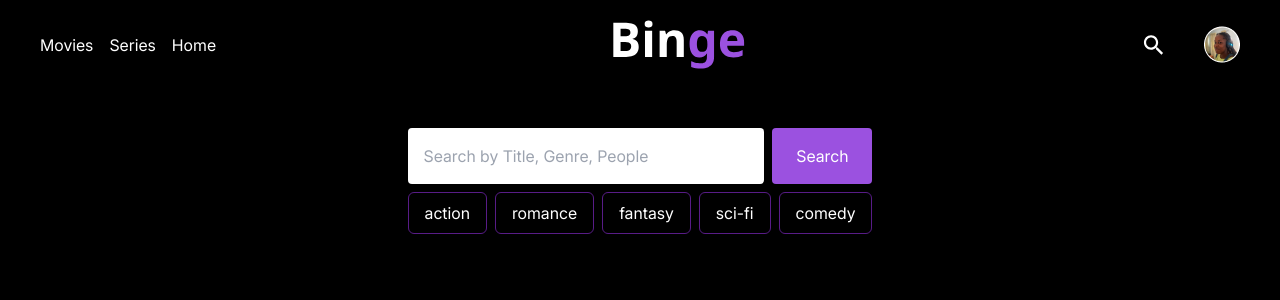
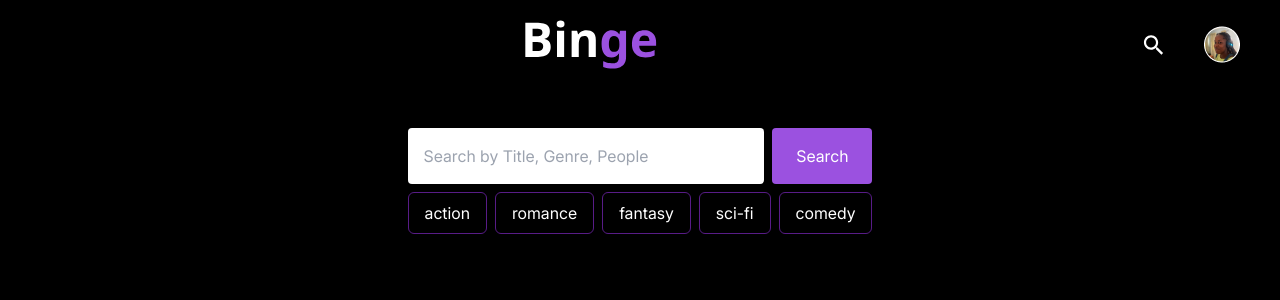
Before and after one commit to oseji/Binge, a React (Vite) app: page /Search in a window 1280 px wide. Shown: the top 300 px of the page. Built offline with nearby package versions, Linux system fonts and the light colour scheme.

Commit message:
refactored header

```diff
--- a/src/index.css
+++ b/src/index.css
@@ -284,5 +284,7 @@ footer {
 }
 
 .movieThumbnail {
-  @apply h-48 md:h-56 cursor-pointer;
+  @apply h-48 md:h-72 cursor-pointer;
 }
+
+/* SEARCH */
--- a/src/movies-series/MediaCategories.tsx
+++ b/src/movies-series/MediaCategories.tsx
@@ -1,6 +1,8 @@
 import axios from "axios";
 import { useEffect, useState } from "react";
+import { useSelector, UseSelector } from "react-redux";
 import { CircularProgress } from "@mui/material";
+import { RootState } from "../redux/store";
 
 type movieType = {
   poster_path: string;
@@ -24,11 +26,15 @@ type propTypes = {
 };
 
 const MediaCategories = (props: propTypes) => {
+  const isLoggedIn = useSelector(
+    (state: RootState) => state.loginSetter.isLoggedIn
+  );
+
   const [categoryData, setCategoryData] = useState<
     Record<string, categoryDataType>
   >(() => {
-    const initialState: Record<string, categoryDataType> = {};
-    // Only initialize the categories we received in props
+    const initialState: Record<string, categoryDataType> = {}; // Only initialize the categories we received in props
+
     props.information.categories.forEach((category) => {
       initialState[category] = { data: [], loading: false, error: null };
     });
@@ -77,9 +83,6 @@ const MediaCategories = (props: propTypes) => {
         ...prev,
         [category]: { ...prev[category], loading: false },
       }));
-
-      console.log("Category Data:", categoryData);
-      console.log("Categories from props:", props.information.categories);
     }
   };
 
@@ -91,8 +94,15 @@ const MediaCategories = (props: propTypes) => {
 
   return (
     <div className="movieCategories">
+      {isLoggedIn && (
+        <div className=" flex flex-row gap-5 items-center justify-center">
+          <p className=" cursor-pointer">Movies</p>
+          <p>Series</p>
+        </div>
+      )}
+
       {props.information.categories.map((category, idx) => (
-        <div key={idx} className="category">
+        <div key={category} className="category">
           <h3 className="categoryGroupHeading">
             {props.information.titles[idx]}
           </h3>
--- a/src/signed-in-landing-page/SignedInHeader.tsx
+++ b/src/signed-in-landing-page/SignedInHeader.tsx
@@ -32,7 +32,6 @@ const Header = (props: headerProps) => {
   const isLoading = useSelector(
     (state: RootState) => state.loadingSetter.isLoading
   );
-
   const dispatch = useDispatch();
 
   const logOut = async () => {
@@ -74,23 +73,7 @@ const Header = (props: headerProps) => {
     <div>
       {/* header for tablets and desktops */}
       <header className="bigScreenHeader top-5">
-        <ul className="headerList">
-          <li>
-            <Link to={"/Movies"}>Movies</Link>
-          </li>
-
-          <li>
-            <Link to={"/Series"}>Series</Link>
-          </li>
-
-          <li>
-            <Link to={"/"}>Home</Link>
-          </li>
-        </ul>
-
-        <Link to={"/"}>
-          <img src={logo} alt="Binge Logo" className="headerLogo mx-auto" />
-        </Link>
+        <img src={logo} alt="Binge Logo" className="headerLogo mx-auto" />
 
         <div className="flex flex-col md:flex-row items-center gap-4 lg:gap-10 ">
           <Link to={"/Search"}>
@@ -141,9 +124,7 @@ const Header = (props: headerProps) => {
       {/* header for phones */}
       <header className="smallScreenHeader ">
         <div className=" flex flex-row justify-between items-start">
-          <Link to={"/"}>
-            <img src={logo} alt="Binge Logo" className=" h-8" />
-          </Link>
+          <img src={logo} alt="Binge Logo" className=" h-8" />
 
           <img
             src={menuToggled ? closeMenu : menu}
@@ -155,17 +136,6 @@ const Header = (props: headerProps) => {
 
         <div className="menuHidden " ref={menuRef}>
           <ul className="flex flex-col items-start  gap-16 bg-black text-2xl uppercase ">
-            <li>
-              <Link to={"/"}>Home</Link>
-            </li>
-
-            <li>
-              <Link to={"/Movies"}>Movies</Link>
-            </li>
-
-            <li>
-              <Link to={"/Series"}>Series</Link>
-            </li>
             <li>my list</li>
             <li>my profile</li>
 
```
